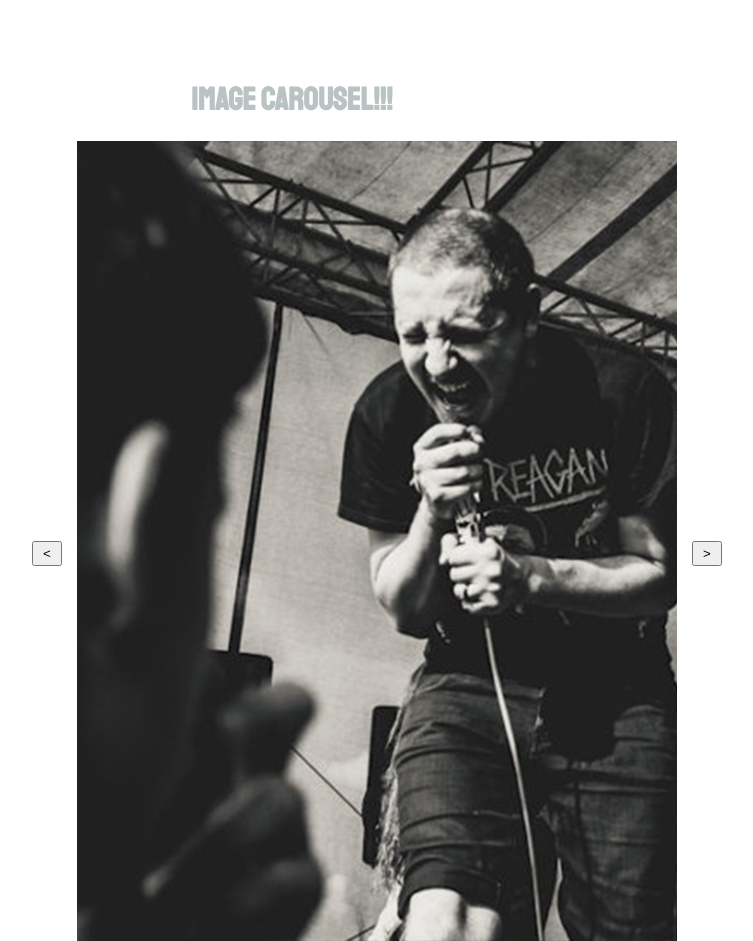
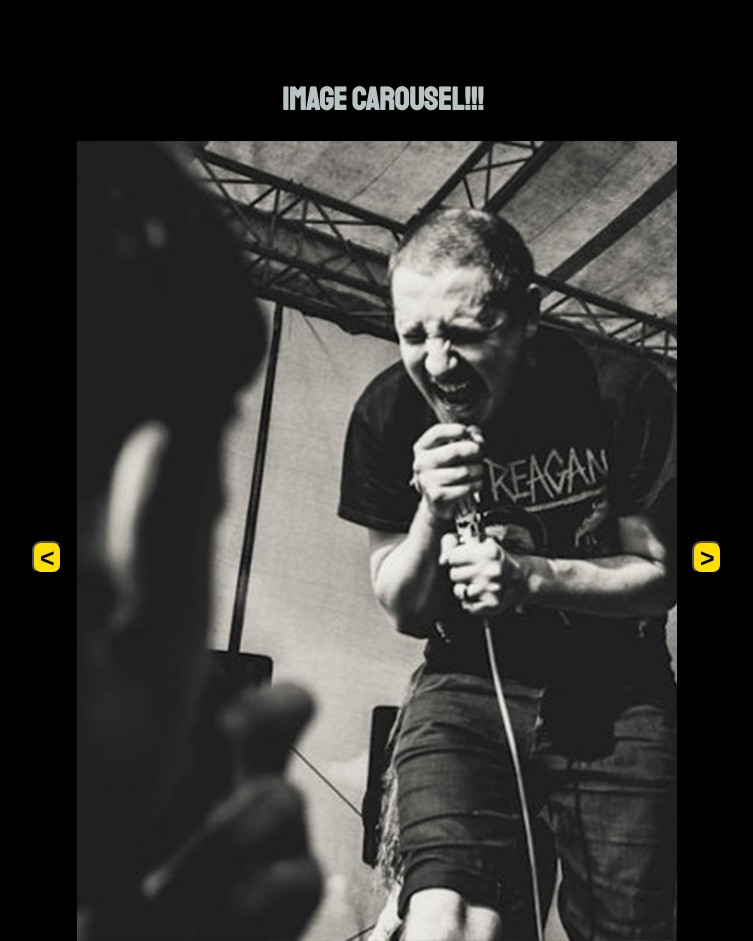
Before and after one commit to Dig-Dug/funprjkts.github.io, a plain HTML site: page imageCarousel/index.html in a window 1280 px wide. Shown: the top 941 px of the page, without its empty margins (439-1192 px from the left). Drawn offline with Linux system fonts and the light colour scheme.

Commit message:
carousel

```diff
--- a/imageCarousel/carousel.js
+++ b/imageCarousel/carousel.js
@@ -0,0 +1,8 @@
+function toLeft(){
+    document.getElementById("lot").className = "let";
+
+    console.log("left")
+}
+function toRight(){
+    console.log("right")
+}
--- a/imageCarousel/index.html
+++ b/imageCarousel/index.html
@@ -14,13 +14,21 @@
 <body>
 <div style="margin-left: 463px;">
 
-   <h1 style="margin-left: 159px;">Image Carousel!!!</h1>
+   <h1 >Image Carousel!!!</h1>
 
 <div class="grod">
-  <button class="left"> < </button>
-  <img class="let"src="img/ACxDC-Powerviolence-696x464.jpg">
-
-  <button class="right"> > </button>
+  <button class="left" onClick="toLeft()"> < </button>
+  <div>
+  <img id = "lot" hidden class="let"src="img/ACxDC-Powerviolence-696x464.jpg">
+  <img id = "lot" hidden class="let" src="img/Hanin+Elias-1.jpg">
+  <img id = "lot" hidden class="let" src="img/IanM0493u93u690u_465_546_int.jpg">
+  <img id = "lot" hidden class="let" src="img/Incantation_1.jpg">
+  <img id = "lot" hidden class="let" src="img/Incant.jpg">
+  <img id = "lot" hidden class="let" src="img/tumblr_nefm9yko3H1qmyny3o1_1280.jpg">
+  <img id = "lot" hidden class="let" src="img/V4HxMAckiNJegXyWvwa6JR.jpg">
+  <img id = "lot" hidden class="let" src="img/bugs.jpg">
+</div>
+  <button class="right"onClick="toRight()"> > </button>
 
 
 </div>
--- a/imageCarousel/style.css
+++ b/imageCarousel/style.css
@@ -1,11 +1,13 @@
 @import url('https://fonts.googleapis.com/css2?family=Staatliches&display=swap');
 @import url('https://fonts.googleapis.com/css2?family=Noto+Sans+Mono&display=swap');
 body {
+  background: black;
   margin-top: 80px;
   margin-bottom: 800px;
 }
 
 #back {
+
   font-family: 'Staatliches', cursive;
   color: rgb(255, 0, 0);
   margin: auto;
@@ -23,7 +25,7 @@ h2 {
 
 h1 {
   font-family: 'Staatliches', cursive;
-  margin-left: 323px;
+  margin-left: 250px;
   color: #bac3c3;
 }
 
@@ -34,6 +36,11 @@ p {
 }
 
 .let {
+  display: hidden;
+
+}
+#lot{
+  display: inline;
   width: 600px;
 }
 
@@ -41,17 +48,30 @@ p {
   display: grid;
   grid-template-columns: 0fr 1fr 2fr;
   gap: 0px 11px;
+  grid-template-areas:
+    ". . ."
+    ". . .";
 }
 
 .left {
+  cursor:pointer;
+  border-radius: 9px;
+  font-weight: bold;
+  font-size: 25px;
+  background: #ffdf00;
   width: 30px;
-  height: 25px;
+  height: 33px;
   margin-top: 400px;
   margin-right: 4px;
 }
 .right{
+  cursor:pointer;
+  border-radius: 9px;
+  font-weight: bold;
+  font-size: 25px;
+  background: #ffdf00;
   width: 30px;
-  height: 25px;
+  height: 33px;
   margin-top: 400px;
   margin-left: 4px;
 }
```
Also changed, not shown: imageCarousel/img/Incant.jpg (added).
